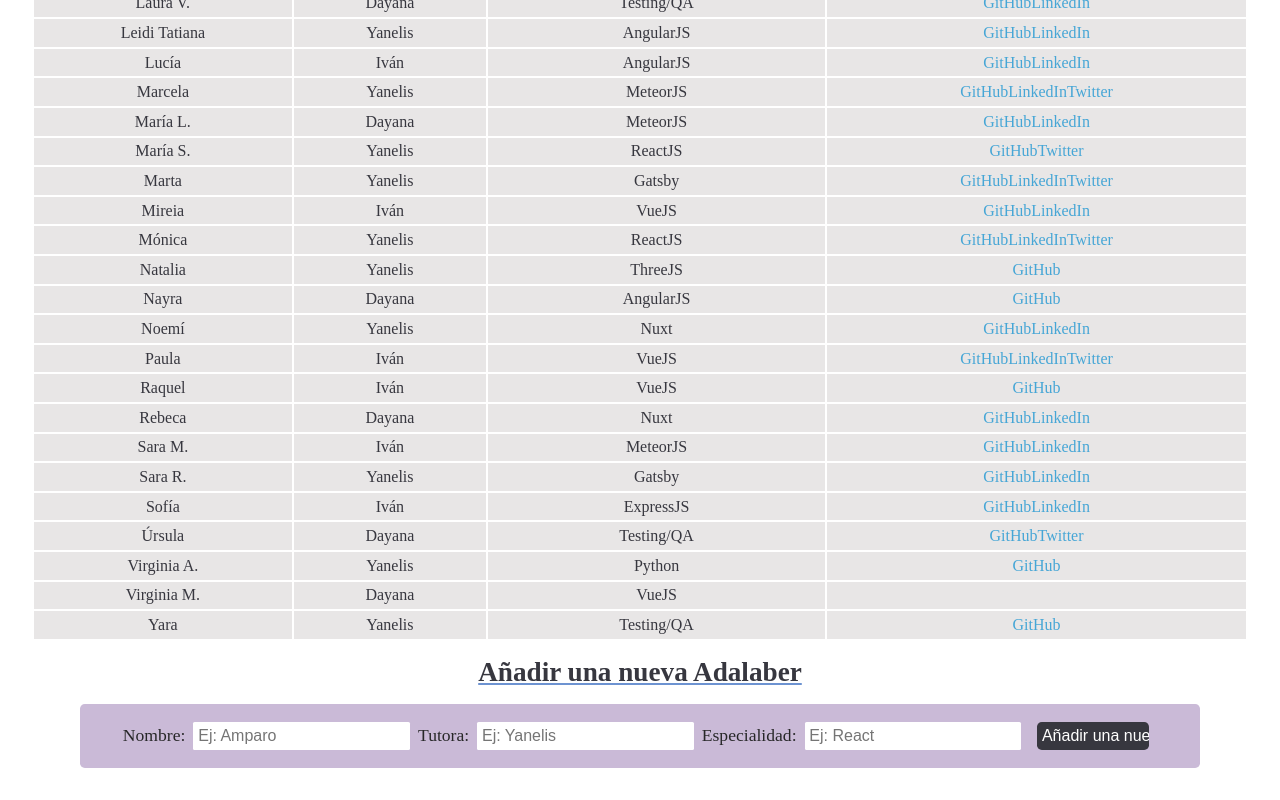
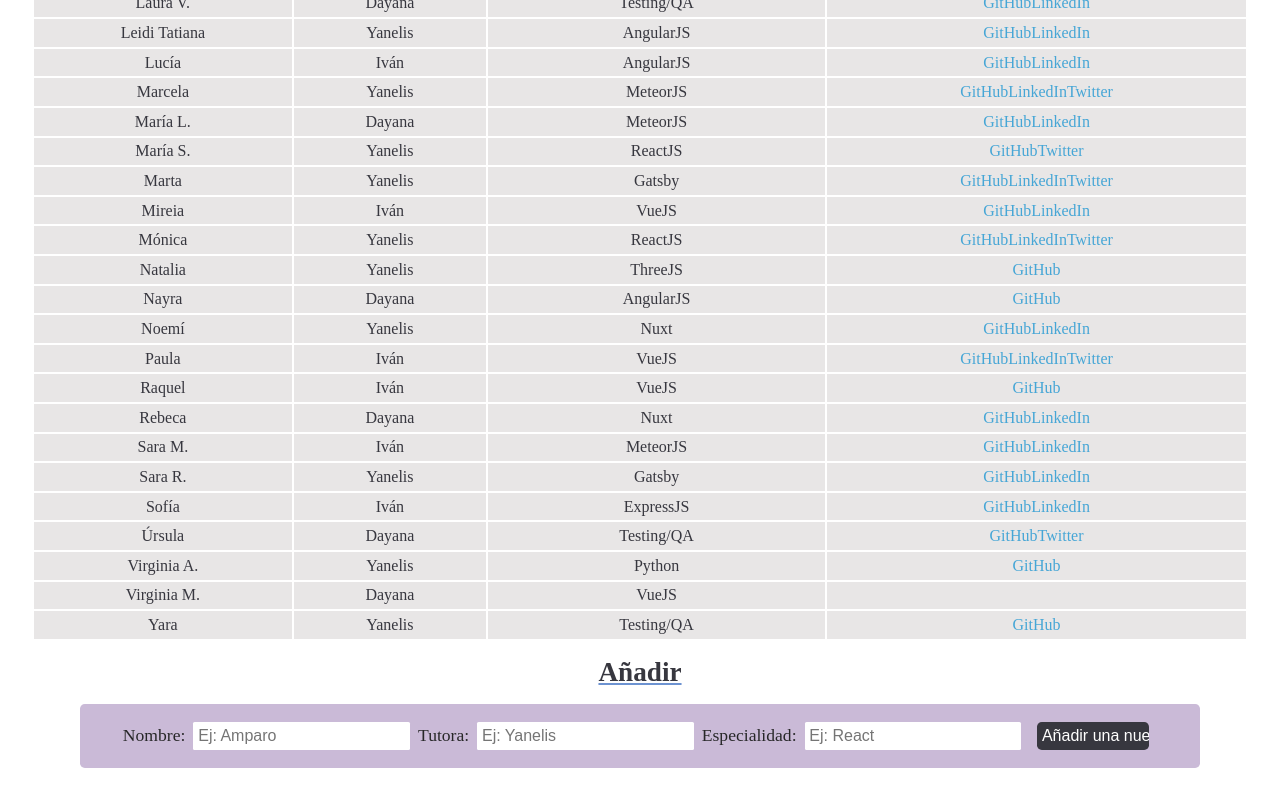
Before and after one commit to marcelabpetroli/adalab-module-3-intermediate, a React (Create React App) app: page / in a window 1280 px wide. Shown: the part 716-1516 px from the top of the page. Built offline with nearby package versions, Linux system fonts and the light colour scheme.

Commit message:
Edit submit button

```diff
--- a/src/components/App.js
+++ b/src/components/App.js
@@ -90,7 +90,7 @@ function App() {
           </table>
         </section>
         <section className='add__new'>
-          <h2 className='add__new-sub'>Añadir una nueva Adalaber</h2>
+          <h2 className='add__new-sub'>Añadir</h2>
           <form className='add__new-form'>
             <label className='add__new-label' htmlFor='name'>
               Nombre:
```
